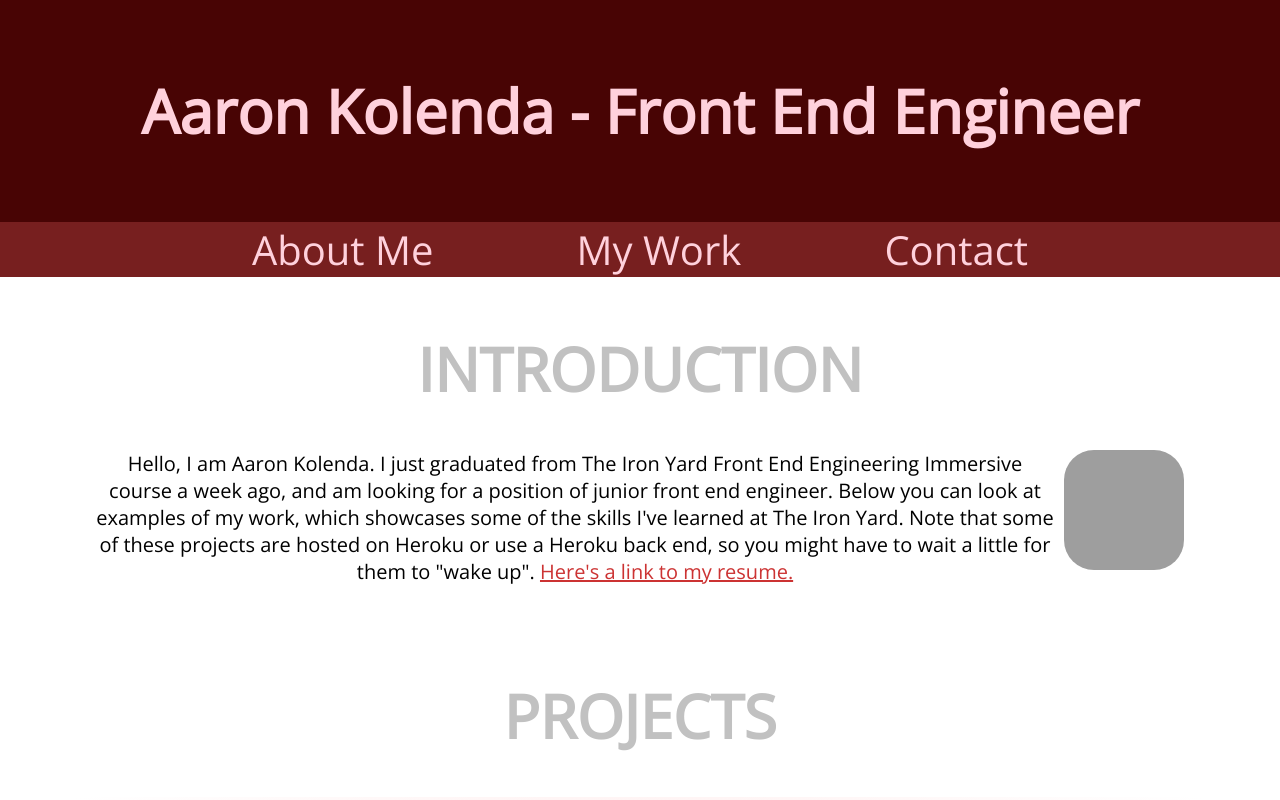
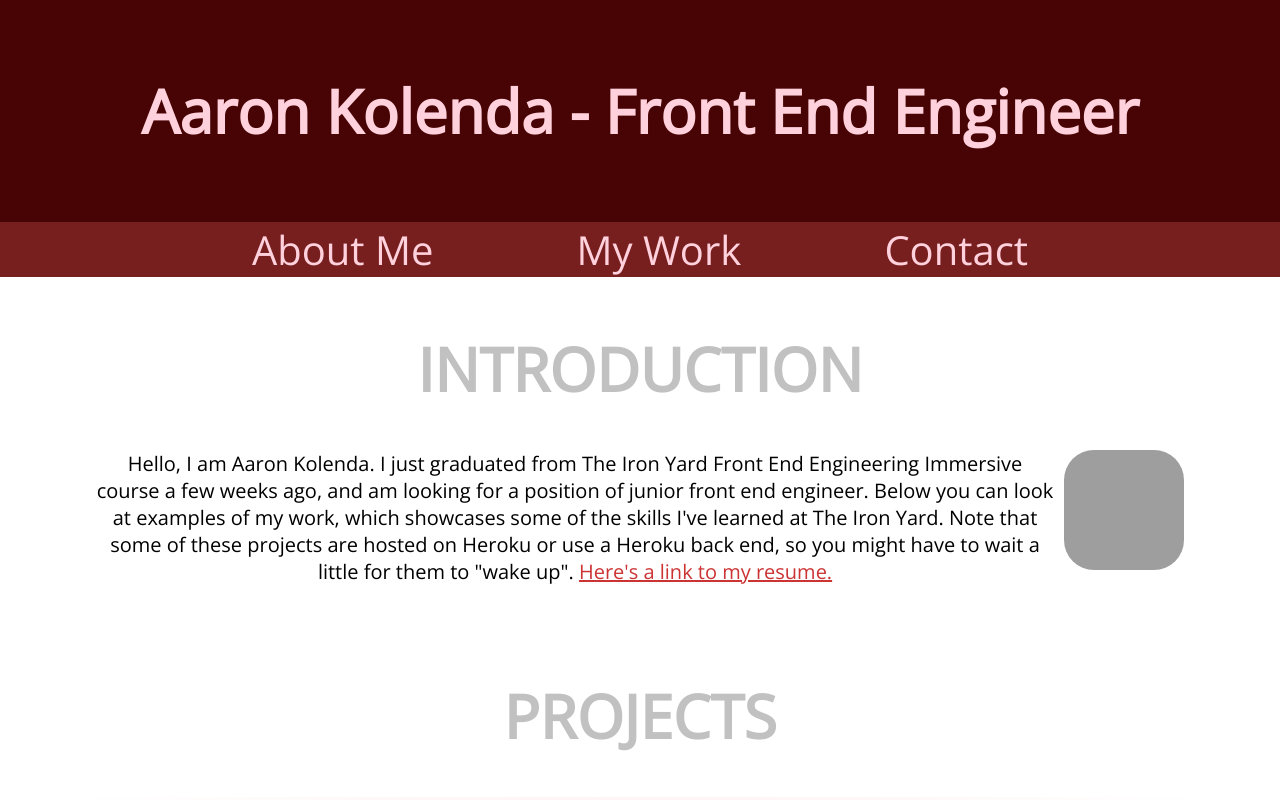
Before and after one commit to AaronKolenda/portfolio, a plain HTML site: page index.html in a window 1280 px wide. Shown: the top 800 px of the page. Drawn offline with nearby package versions, Linux system fonts and the light colour scheme; some packages are replaced by stand-ins of ours; grey boxes are pictures that could not be loaded; a script that the page names is missing.

Commit message:
updating intro paragraph

```diff
--- a/index.html
+++ b/index.html
@@ -6,7 +6,6 @@
 		<script src="jquery.sticky.js"></script>
 		<script src="index.js"></script>
 		<link href='http://fonts.googleapis.com/css?family=Open+Sans' rel='stylesheet' type='text/css'>
-		<link href='http://fonts.googleapis.com/css?family=Bevan' rel='stylesheet' type='text/css'>
 		<title>Aaron Kolenda</title>
 	</head>
 
@@ -26,7 +25,7 @@
 
 			<div class="intro" id="aboutMe">
 				<h1>INTRODUCTION</h1>
-				<p><img class="float-right" src="images/Aaron.jpeg">Hello, I am Aaron Kolenda. I just graduated from The Iron Yard Front End Engineering Immersive course a week ago, and am looking for a position of junior front end engineer. Below you can look at examples of my work, which showcases some of the skills I've learned at The Iron Yard. Note that some of these projects are hosted on Heroku or use a Heroku back end, so you might have to wait a little for them to "wake up". <a href="http://docs.google.com/document/d/1nApleF4NiLwN09isHRMk3sddFpuJetL_nwe08zsElkE/edit?usp=sharing">Here's a link to my resume.</a></p>
+				<p><img class="float-right" src="images/Aaron.jpeg">Hello, I am Aaron Kolenda. I just graduated from The Iron Yard Front End Engineering Immersive course a few weeks ago, and am looking for a position of junior front end engineer. Below you can look at examples of my work, which showcases some of the skills I've learned at The Iron Yard. Note that some of these projects are hosted on Heroku or use a Heroku back end, so you might have to wait a little for them to "wake up". <a href="http://docs.google.com/document/d/1nApleF4NiLwN09isHRMk3sddFpuJetL_nwe08zsElkE/edit?usp=sharing">Here's a link to my resume.</a></p>
 
 			</div>
 
--- a/main.css
+++ b/main.css
@@ -7,7 +7,6 @@ body {
 header {
 	text-align: center;
 	background-color: rgb(72, 4, 4);
-	/*background: linear-gradient(rgb(170, 66, 3), rgb(255, 255, 255));*/
 	padding: 30px;
 }
 
```
